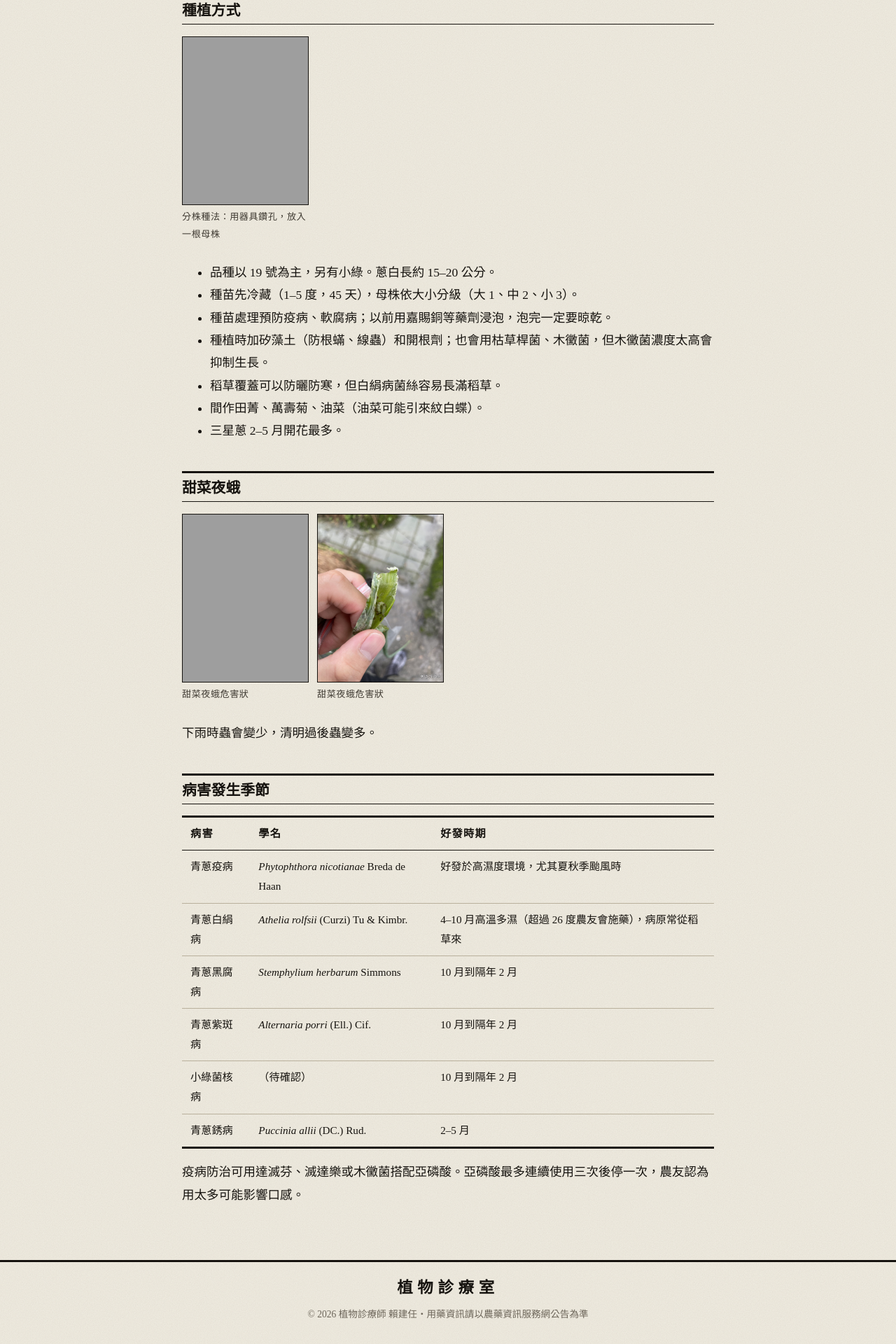
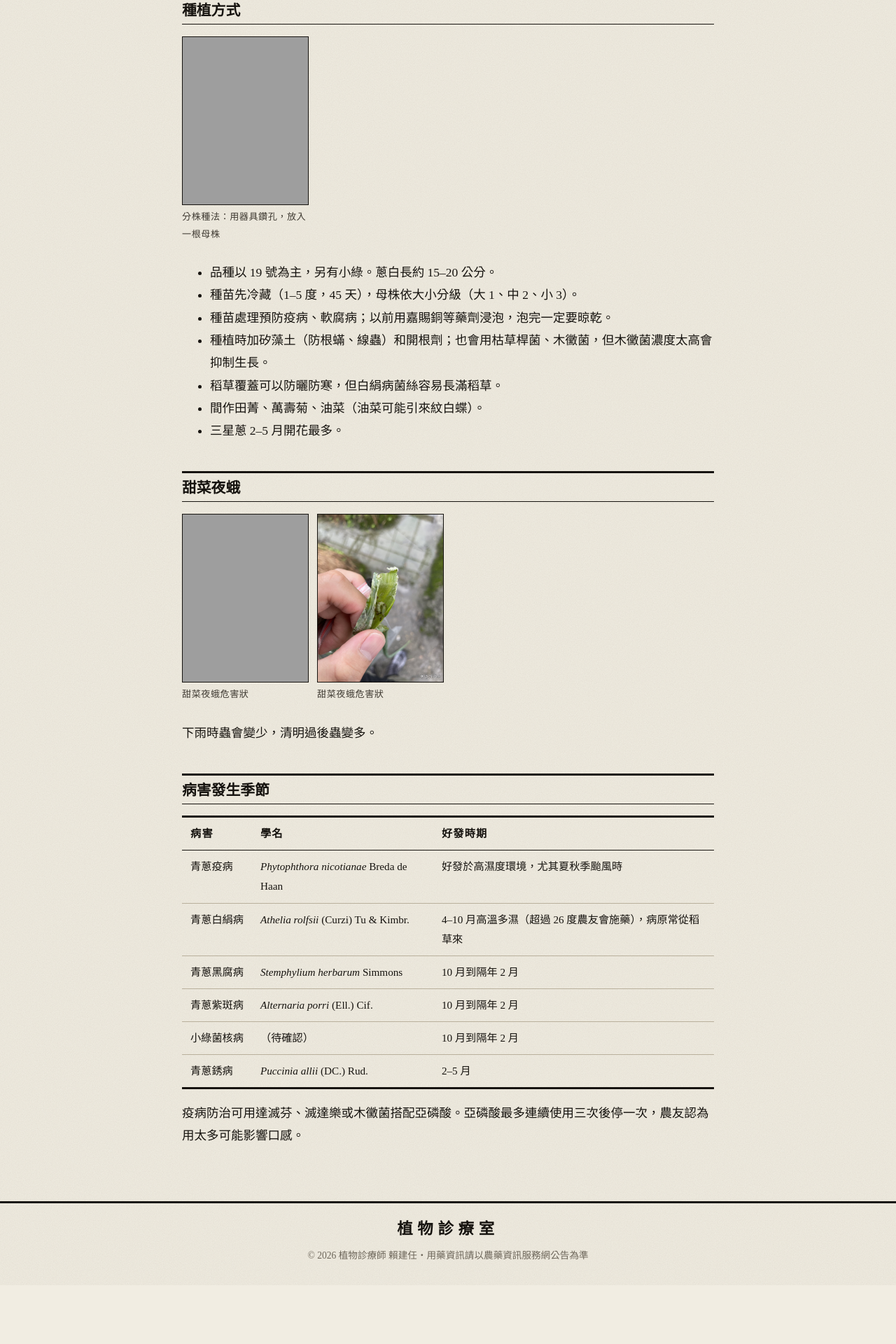
Before and after one commit to laijianren/laijianren.github.io, a Jekyll site: the page built from _visits/2021-10-25-sanxing-scallion.md, in a window 1280 px wide. Shown: the part 1210-3130 px from the top of the page at 70% size. Built offline with Jekyll 4.4.1, drawn with Linux system fonts in a browser that asks for light colours; some web fonts are replaced; after the commit the page ends 3046 px from its top, so only the background shows below that; grey boxes are pictures that could not be loaded.

Commit message:
Keep disease names on one line
Co-Authored-By: Claude Opus 5.5 (1M context) <noreply@anthropic.com>
Claude-Session: https://claude.ai/code/session_01XJGjkT6ynprrpQ61onDbZk

```diff
--- a/_visits/2021-10-25-sanxing-scallion.md
+++ b/_visits/2021-10-25-sanxing-scallion.md
@@ -43,5 +43,6 @@ cover_caption: 甜菜夜蛾危害狀
 | 青蔥紫斑病 | *Alternaria porri* (Ell.) Cif. | 10 月到隔年 2 月 |
 | 小綠菌核病 | （待確認） | 10 月到隔年 2 月 |
 | 青蔥銹病 | *Puccinia allii* (DC.) Rud. | 2–5 月 |
+{: .season}
 
 疫病防治可用達滅芬、滅達樂或木黴菌搭配亞磷酸。亞磷酸最多連續使用三次後停一次，農友認為用太多可能影響口感。
--- a/assets/style.css
+++ b/assets/style.css
@@ -250,3 +250,4 @@ main img, .lightbox img { -webkit-user-drag: none; -webkit-touch-callout: none;
   .case-meta, .case-loc { font-size: .78rem; }
   .case-meta .tag { display: table; margin: 0 0 3px; }
 }
+.season td:first-child, .season th:first-child { white-space: nowrap; }
```
